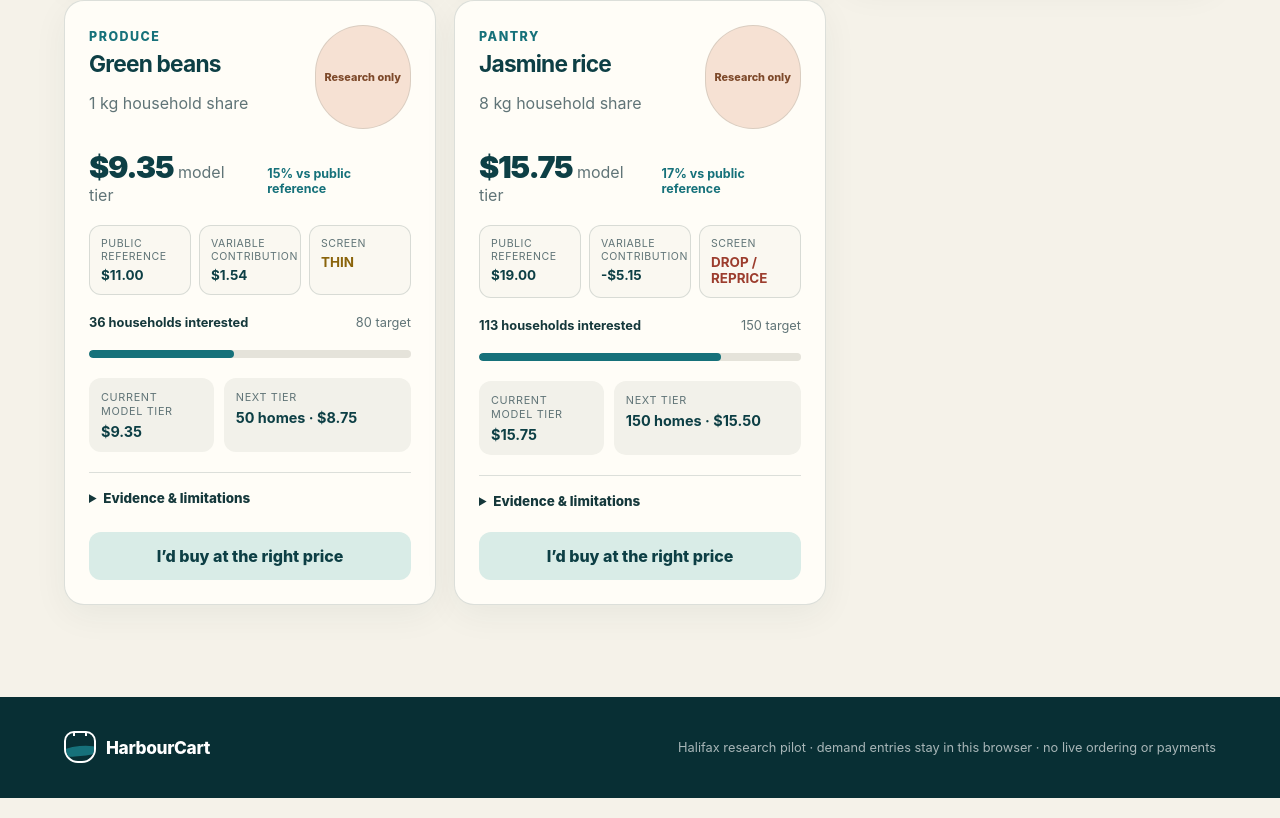
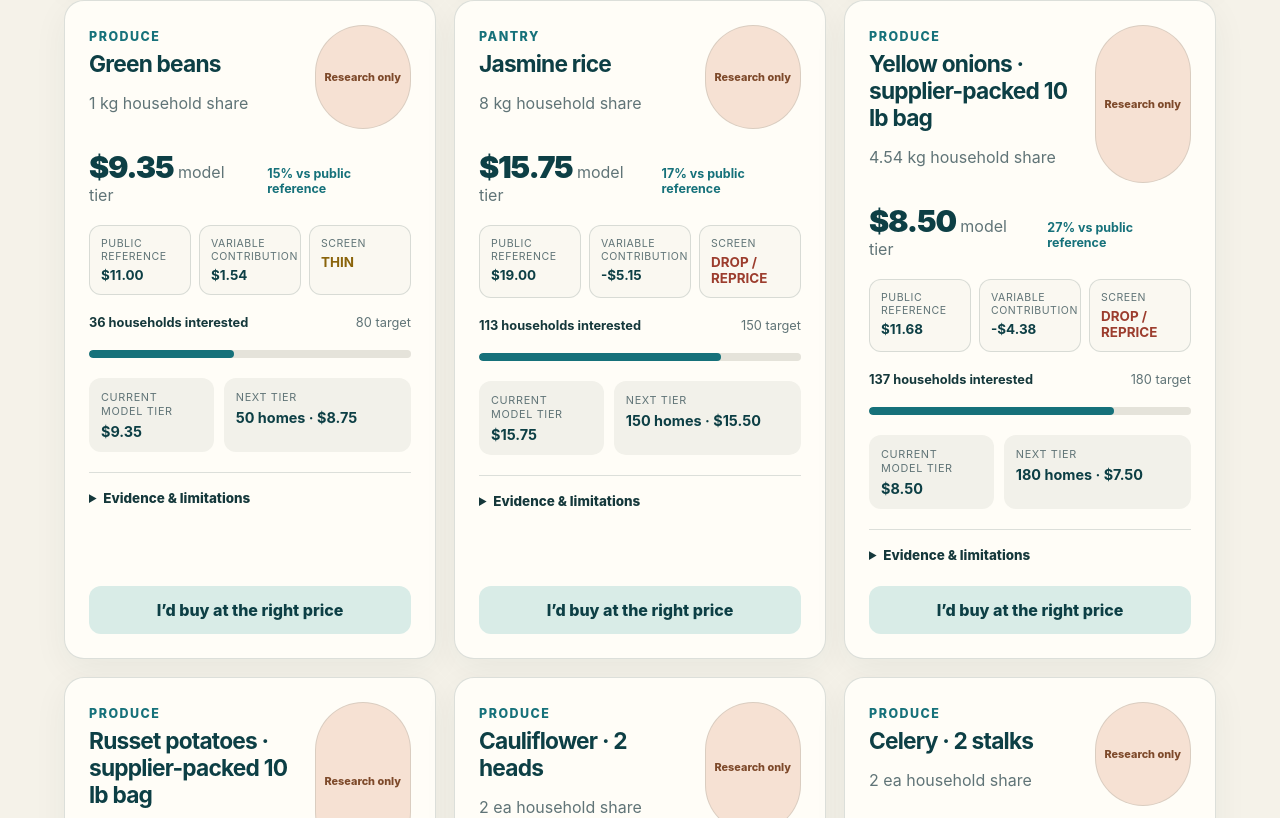
Before and after one commit to JeremyHennessy/HarbourCart, a React (Vite) app: page / in a window 1280 px wide. Shown: the part 2342-3160 px from the top of the page. Built offline with nearby package versions, Linux system fonts and the light colour scheme.

Commit message:
Expand fixed-count and supplier-packed pilot candidates

```diff
--- a/src/data/pilot.ts
+++ b/src/data/pilot.ts
@@ -271,26 +271,225 @@ export const pilotCandidates: PilotCandidate[] = [
     freightPerHousehold: 0.4,
     note:
       "A larger package is only modestly cheaper per kilogram. Do not assume wholesale-size pantry goods create a worthwhile deal.",
+  },,
+  {
+    id: "yellow-onions",
+    product: "Yellow onions · supplier-packed 10 lb bag",
+    category: "Produce",
+    householdQuantity: 4.54,
+    unit: "kg",
+    sourceLabel: "Wholesale Club public pack-size screen",
+    sourceUrl:
+      "https://www.wholesaleclub.ca/en/search?search-bar=onions",
+    observedAt: "2026-09-28",
+    publicReferenceUnitPrice: 3.5 / 1.36,
+    publicCaseUnitPrice: 10 / 4.54,
+    supplierEvidence: "CURRENT_PUBLIC",
+    benchmarkEvidence: "CURRENT_PUBLIC",
+    handlingStatus: "CONFIRMED_PHASE_1",
+    measurementStatus: "NOT_REQUIRED",
+    saleBasis: "SEALED_PACK",
+    handlingLabel:
+      "Phase 1 only as an intact supplier-packed bag; HarbourCart does not weigh the share",
+    householdsInterested: 137,
+    targetHouseholds: 180,
+    tiers: [
+      { minimumHouseholds: 1, customerPrice: 9.5 },
+      { minimumHouseholds: 100, customerPrice: 8.5 },
+      { minimumHouseholds: 180, customerPrice: 7.5 },
+    ],
+    freightPerHousehold: 0.35,
+    note:
+      "The public pack-size spread is modest and current grocery promotions can beat it. This candidate should survive only if a real supplier quote beats the live local comparator.",
   },
+  {
+    id: "russet-potatoes",
+    product: "Russet potatoes · supplier-packed 10 lb bag",
+    category: "Produce",
+    householdQuantity: 4.54,
+    unit: "kg",
+    sourceLabel: "Wholesale Club public pack-size screen",
+    sourceUrl:
+      "https://www.wholesaleclub.ca/en/collection/shop-seasonal-fruits-vegetables",
+    observedAt: "2026-09-28",
+    publicReferenceUnitPrice: 7 / 4.54,
+    publicCaseUnitPrice: 8.48 / 9.07,
+    supplierEvidence: "CURRENT_PUBLIC",
+    benchmarkEvidence: "CURRENT_PUBLIC",
+    handlingStatus: "CONFIRMED_PHASE_1",
+    measurementStatus: "NOT_REQUIRED",
+    saleBasis: "SEALED_PACK",
+    handlingLabel:
+      "Phase 1 only as an intact supplier-packed bag; public size comparison is not a supplier quote",
+    householdsInterested: 164,
+    targetHouseholds: 200,
+    tiers: [
+      { minimumHouseholds: 1, customerPrice: 8.5 },
+      { minimumHouseholds: 100, customerPrice: 7.5 },
+      { minimumHouseholds: 200, customerPrice: 6.75 },
+    ],
+    freightPerHousehold: 0.35,
+    note:
+      "The structural screen compares similar large potato packs, not a verified identical grade/brand. Real supplier terms control.",
+  },
+  {
+    id: "cauliflower",
+    product: "Cauliflower · 2 heads",
+    category: "Produce",
+    householdQuantity: 2,
+    unit: "ea",
+    sourceLabel: "Wholesale Club public structural screen",
+    sourceUrl:
+      "https://www.wholesaleclub.ca/en/food/fruits-vegetables/c/28000",
+    observedAt: "2026-09-28",
+    publicReferenceUnitPrice: 6,
+    publicCaseUnitPrice: 3.92,
+    supplierEvidence: "CURRENT_PUBLIC",
+    benchmarkEvidence: "CURRENT_PUBLIC",
+    handlingStatus: "CONFIRMED_PHASE_1",
+    measurementStatus: "NOT_REQUIRED",
+    saleBasis: "COUNT",
+    handlingLabel: "Whole produce sold by fixed count",
+    householdsInterested: 74,
+    targetHouseholds: 100,
+    tiers: [
+      { minimumHouseholds: 1, customerPrice: 10 },
+      { minimumHouseholds: 75, customerPrice: 9 },
+      { minimumHouseholds: 100, customerPrice: 8.5 },
+    ],
+    freightPerHousehold: 0.3,
+    note:
+      "Fixed-count produce avoids HarbourCart trade weighing. A real supplier quote and live local comparison are still required.",
+  },
+  {
+    id: "celery",
+    product: "Celery · 2 stalks",
+    category: "Produce",
+    householdQuantity: 2,
+    unit: "ea",
+    sourceLabel: "Wholesale Club public structural screen",
+    sourceUrl:
+      "https://www.wholesaleclub.ca/en/food/fruits-vegetables/fresh-vegetables/cucumber-celery-leeks/c/29615",
+    observedAt: "2026-09-28",
+    publicReferenceUnitPrice: 4.5,
+    publicCaseUnitPrice: 2.2,
+    supplierEvidence: "CURRENT_PUBLIC",
+    benchmarkEvidence: "CURRENT_PUBLIC",
+    handlingStatus: "CONFIRMED_PHASE_1",
+    measurementStatus: "NOT_REQUIRED",
+    saleBasis: "COUNT",
+    handlingLabel: "Whole produce sold by fixed count",
+    householdsInterested: 61,
+    targetHouseholds: 90,
+    tiers: [
+      { minimumHouseholds: 1, customerPrice: 7.5 },
+      { minimumHouseholds: 60, customerPrice: 6.75 },
+      { minimumHouseholds: 90, customerPrice: 6.25 },
+    ],
+    freightPerHousehold: 0.3,
+    note:
+      "Fixed-count candidate selected because its operating path is simpler than a weighed share.",
+  }
 ];
 
 export const demandIdeas: DemandIdea[] = [
   {
-    id: "potatoes",
+    id: "russet-potatoes",
     name: "10 lb potatoes",
-    unitLabel: "10 lb bag",
+    unitLabel: "supplier-packed 10 lb bag",
     targetPrice: 7.5,
     baseHouseholds: 164,
     targetHouseholds: 200,
     handlingStatus: "CONFIRMED_PHASE_1",
   },
   {
-    id: "onions",
+    id: "yellow-onions",
     name: "10 lb onions",
-    unitLabel: "10 lb bag",
+    unitLabel: "supplier-packed 10 lb bag",
     targetPrice: 7,
     baseHouseholds: 137,
     targetHouseholds: 180,
+    handlingStatus: "CONFIRMED_PHASE_1",
+  },
+  {
+    id: "gala-apples",
+    name: "Nova Scotia apples",
+    unitLabel: "supplier-packed household bag",
+    targetPrice: 10,
+    baseHouseholds: 128,
+    targetHouseholds: 150,
+    handlingStatus: "REQUIRES_CONFIRMATION",
+  },
+  {
+    id: "english-cucumber",
+    name: "English cucumbers",
+    unitLabel: "3 whole cucumbers",
+    targetPrice: 4,
+    baseHouseholds: 83,
+    targetHouseholds: 100,
+    handlingStatus: "CONFIRMED_PHASE_1",
+  },
+  {
+    id: "broccoli-heads",
+    name: "Broccoli heads",
+    unitLabel: "3 whole heads",
+    targetPrice: 8,
+    baseHouseholds: 58,
+    targetHouseholds: 90,
+    handlingStatus: "CONFIRMED_PHASE_1",
+  },
+  {
+    id: "cauliflower",
+    name: "Cauliflower",
+    unitLabel: "2 whole heads",
+    targetPrice: 8,
+    baseHouseholds: 74,
+    targetHouseholds: 100,
+    handlingStatus: "CONFIRMED_PHASE_1",
+  },
+  {
+    id: "celery",
+    name: "Celery",
+    unitLabel: "2 whole stalks",
+    targetPrice: 6,
+    baseHouseholds: 61,
+    targetHouseholds: 90,
+    handlingStatus: "CONFIRMED_PHASE_1",
+  },
+  {
+    id: "carrots",
+    name: "Carrots",
+    unitLabel: "supplier-packed 3 lb bag",
+    targetPrice: 4,
+    baseHouseholds: 109,
+    targetHouseholds: 140,
+    handlingStatus: "CONFIRMED_PHASE_1",
+  },
+  {
+    id: "sweet-peppers",
+    name: "Sweet peppers",
+    unitLabel: "intact supplier-packed bag",
+    targetPrice: 6,
+    baseHouseholds: 91,
+    targetHouseholds: 120,
+    handlingStatus: "CONFIRMED_PHASE_1",
+  },
+  {
+    id: "jasmine-rice",
+    name: "Jasmine rice",
+    unitLabel: "8 kg sealed bag",
+    targetPrice: 16,
+    baseHouseholds: 113,
+    targetHouseholds: 150,
+    handlingStatus: "CONFIRMED_PHASE_1",
+  },
+  {
+    id: "flour",
+    name: "All-purpose flour",
+    unitLabel: "10 kg sealed bag",
+    targetPrice: 10,
+    baseHouseholds: 86,
+    targetHouseholds: 120,
     handlingStatus: "CONFIRMED_PHASE_1",
   },
   {
@@ -302,22 +501,4 @@ export const demandIdeas: DemandIdea[] = [
     targetHouseholds: 220,
     handlingStatus: "NOT_PHASE_1",
   },
-  {
-    id: "apples",
-    name: "Nova Scotia apples",
-    unitLabel: "5 lb household share",
-    targetPrice: 10,
-    baseHouseholds: 128,
-    targetHouseholds: 150,
-    handlingStatus: "REQUIRES_CONFIRMATION",
-  },
-  {
-    id: "rice",
-    name: "Jasmine rice",
-    unitLabel: "8 kg sealed bag",
-    targetPrice: 16,
-    baseHouseholds: 113,
-    targetHouseholds: 150,
-    handlingStatus: "CONFIRMED_PHASE_1",
-  },
 ];
```
